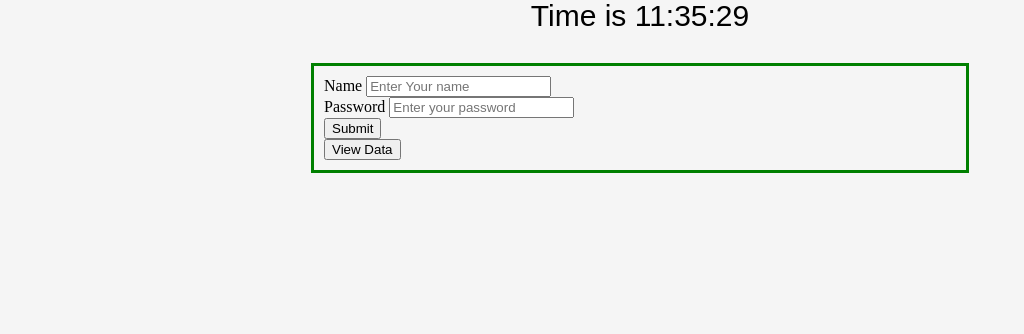
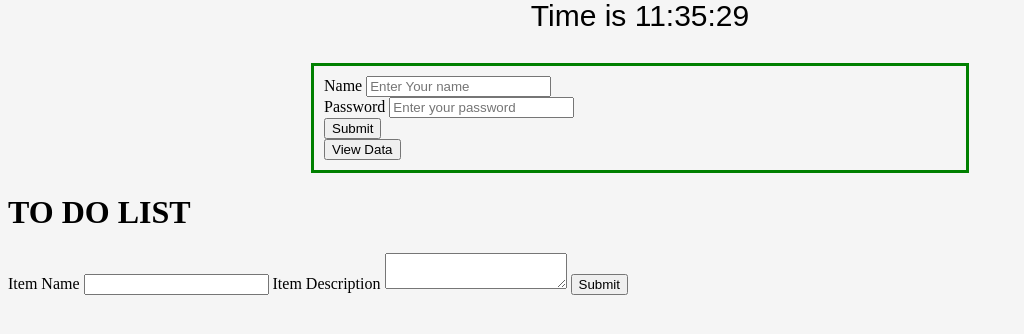
Before and after one commit to PrasannaChitagi/Git-assessment, a Flask app: page / in a window 1280 px wide. Shown: the part 159-493 px from the top of the page, without its empty margins (0-1024 px from the left). Run offline with Flask 3, Linux system fonts and the light colour scheme.

Commit message:
add To-do with item name and description

```diff
--- a/flask_tutorial/frontend/templates/index.html
+++ b/flask_tutorial/frontend/templates/index.html
@@ -24,6 +24,20 @@
         </form>
         <a href="get_data"><button>View Data</button></a>
     </div>
+
+    <h1>TO DO LIST</h1>
+
+        <div>
+            <form>
+                <label>Item Name</label>
+                <input type="text" name="itemName">
+
+                <label>Item Description</label>
+                <textarea name="itemDescription"></textarea>
+
+                <button type="submit">Submit</button>
+            </form>
+        </div>
 </body>
 <style>
     body {
```
